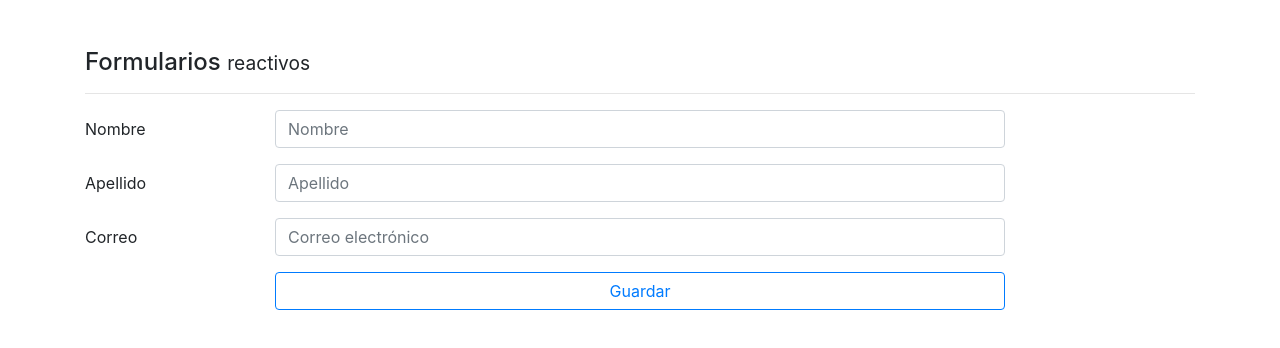
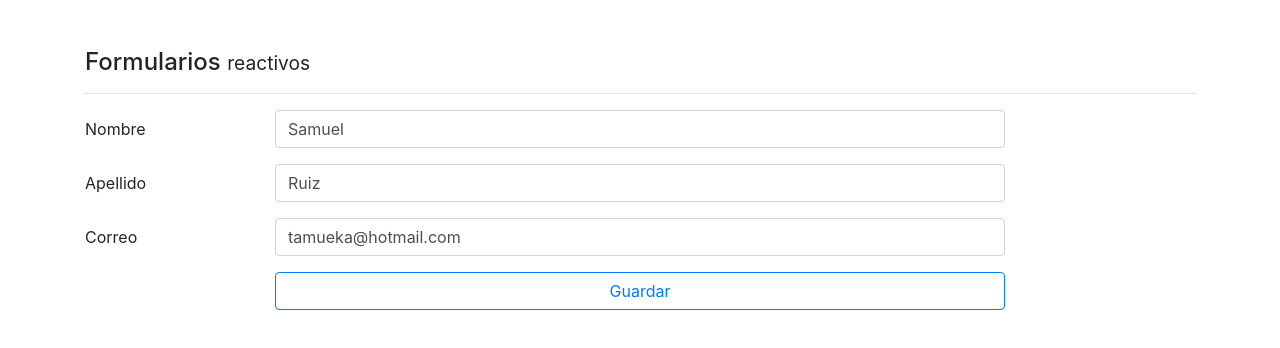
Before and after one commit to tamueka/08-formularios, an Angular app: page /reactivo in a window 1280 px wide. Shown: the top 348 px of the page. Built offline with nearby package versions, Linux system fonts and the light colour scheme.

Commit message:
Formularios reactivos: creacion de un formulario FormGroup y FormBuilder + metdos de crear y guardar formualrios + referencia en la vista de los campos formControlName

```diff
--- a/src/app/pages/reactive/reactive.component.html
+++ b/src/app/pages/reactive/reactive.component.html
@@ -1,6 +1,6 @@
 <h4>Formularios <small> reactivos </small></h4>
 <hr>
-<form autocomplete="off">
+<form autocomplete="off" [formGroup]="formulario" (ngSubmit)="guardar()">
 
   <div>
 
@@ -8,7 +8,10 @@
       <label class="col-2 col-form-label">Nombre</label>
       <div class="col-8">
 
-        <input class="form-control" type="text" placeholder="Nombre">
+        <input  class="form-control"
+                type="text"
+                placeholder="Nombre"
+                formControlName="nombre">
       </div>
     </div>
 
@@ -16,7 +19,10 @@
       <label class="col-2 col-form-label">Apellido</label>
       <div class="col-8">
 
-        <input class="form-control" type="text" placeholder="Apellido">
+        <input  class="form-control"
+                type="text"
+                placeholder="Apellido"
+                formControlName="apellido">
       </div>
     </div>
 
@@ -26,7 +32,10 @@
     <label class="col-2 col-form-label">Correo</label>
     <div class="col-8">
 
-      <input class="form-control" type="email" placeholder="Correo electrónico">
+      <input  class="form-control"
+              type="email"
+              placeholder="Correo electrónico"
+              formControlName="correo">
     </div>
   </div>
 
--- a/src/app/pages/reactive/reactive.component.ts
+++ b/src/app/pages/reactive/reactive.component.ts
@@ -1,4 +1,5 @@
 import { Component, OnInit } from '@angular/core';
+import { FormGroup, FormBuilder } from '@angular/forms';
 
 @Component({
   selector: 'app-reactive',
@@ -7,9 +8,29 @@
 })
 export class ReactiveComponent implements OnInit {
 
-  constructor() { }
+  formulario: FormGroup;
+
+  constructor(private fb: FormBuilder) {
+
+    this.crearFormulario();
+
+   }
 
   ngOnInit(): void {
   }
 
+  crearFormulario(){
+
+    this.formulario = this.fb.group({
+      nombre: ['Samuel'],
+      apellido: ['Ruiz'],
+      correo: ['tamueka@hotmail.com']
+    })
+
+  }
+
+  guardar(){
+    console.log(this.formulario)
+  }
+
 }
```
